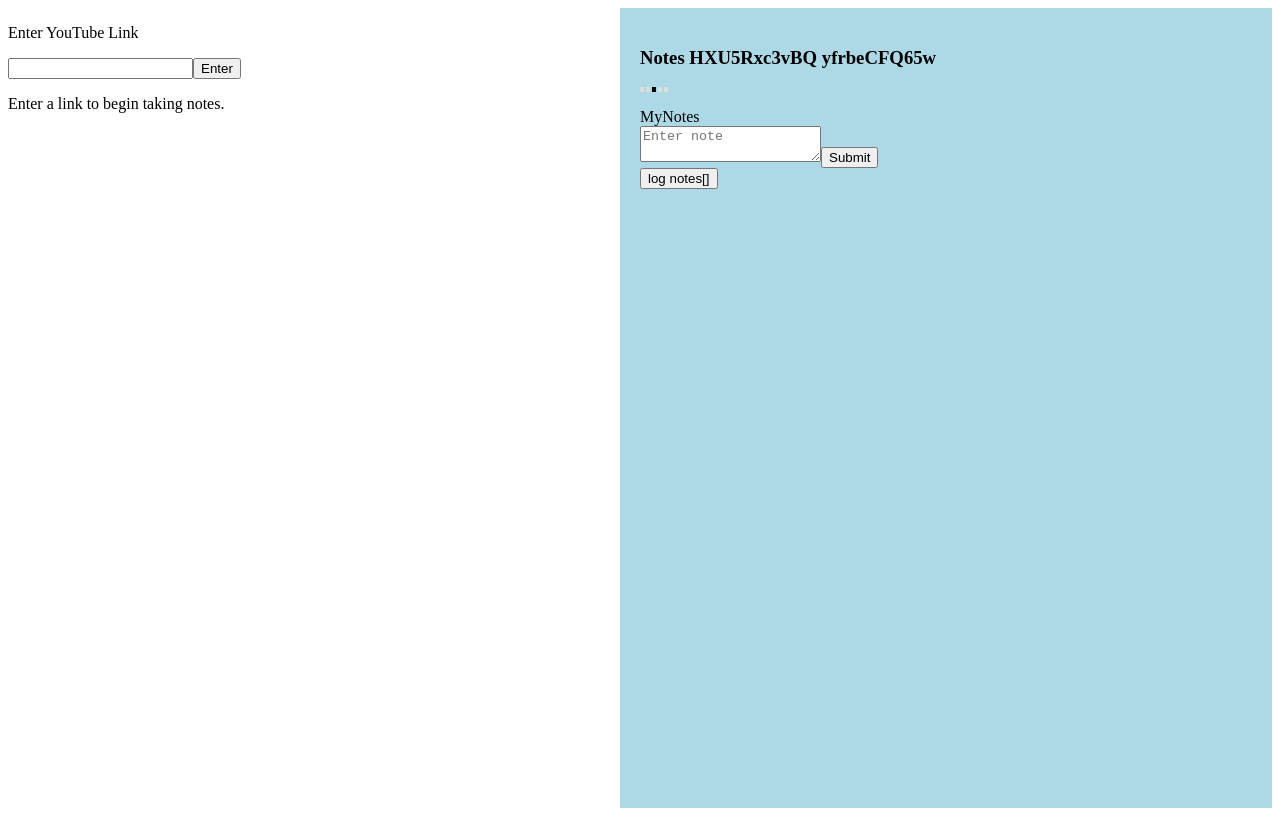
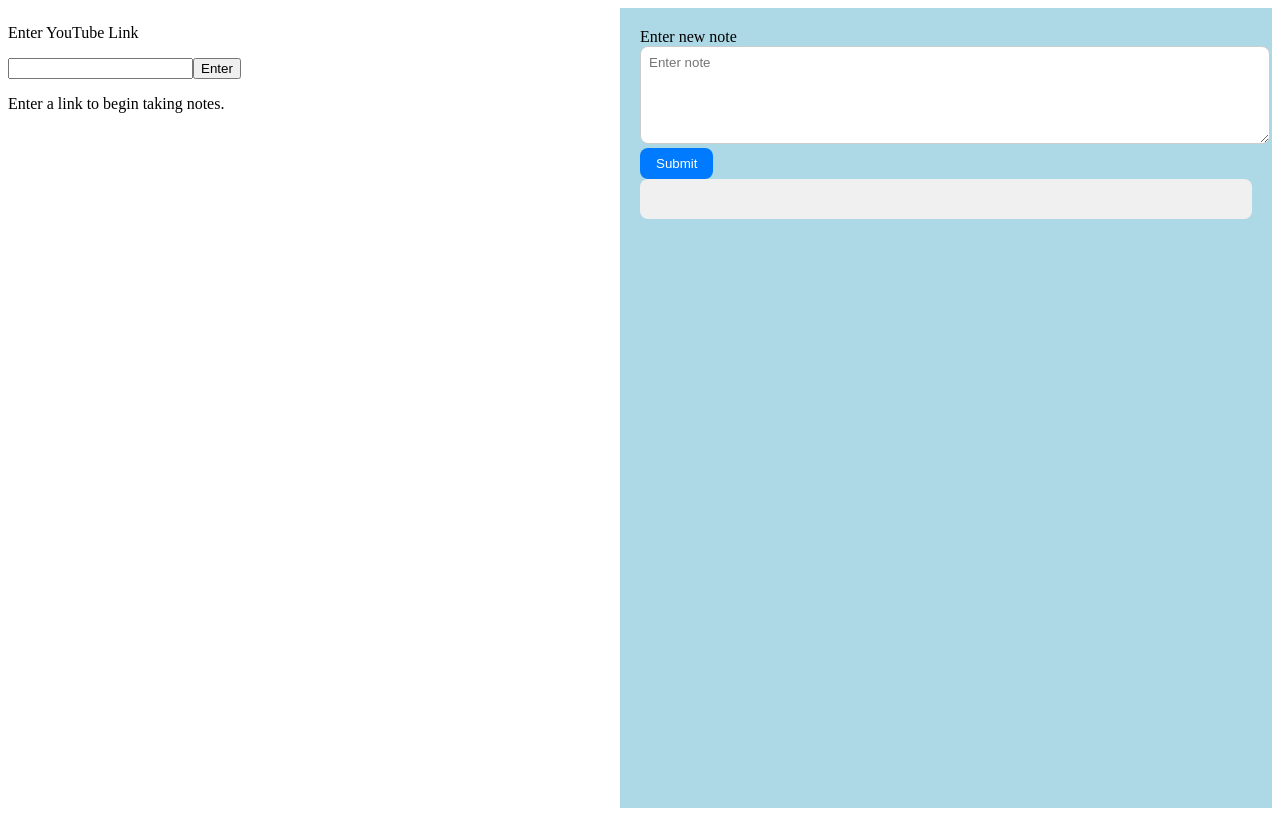
Before and after one commit to coolport/scribe, a React (Vite) app: page / in a window 1280 px wide. Built offline with nearby package versions, Linux system fonts and the light colour scheme.

Commit message:
chore: chatbox cleanup

```diff
--- a/src/ChatBox.tsx
+++ b/src/ChatBox.tsx
@@ -1,4 +1,5 @@
 import { useState, type ChangeEvent, type FormEvent } from "react";
+import styles from './styles/ChatBox.module.css';
 
 interface Note {
   id: number;
@@ -8,10 +9,6 @@ interface Note {
 function MyChatBox() {
   const [notes, setNotes] = useState<Note[]>([]);
   const [userNoteString, setUserNoteString] = useState<string>('');
-
-  const testOut = (): void => {
-    console.log(notes)
-  }
 
   const handleDelete = (id: Note['id']): void => {
     console.log(id);
@@ -57,12 +54,7 @@ function MyChatBox() {
   return (
     <>
       <div>
-        <ul>
-          {listMap}
-        </ul>
-      </div>
-      <div>
-        MyNotes
+        Enter new note
         <form
           onSubmit={(e: FormEvent<HTMLFormElement>): void => {
             e.preventDefault();
@@ -70,6 +62,7 @@ function MyChatBox() {
           }}
         >
           <textarea
+            className={styles.textarea}
             value={userNoteString}
             placeholder="Enter note"
             onChange={(e: ChangeEvent<HTMLTextAreaElement>): void => {
@@ -79,16 +72,15 @@ function MyChatBox() {
             }}
           ></textarea>
           <button
+            className={styles.button}
             type="submit"
           >Submit</button>
         </form>
       </div>
-      <div>
-        <button
-          onClick={testOut}
-
-
-        >log notes[]</button>
+      <div className={styles.cardsContainer}>
+        <ul>
+          {listMap}
+        </ul>
       </div>
     </>
 
--- a/src/Home.tsx
+++ b/src/Home.tsx
@@ -52,16 +52,16 @@ function Home() {
         </div>
 
         <div className={styles.right}>
-          <h3>Notes
-            HXU5Rxc3vBQ
-            yfrbeCFQ65w
-          </h3>
+          {/* <h3>Notes */}
+          {/*   HXU5Rxc3vBQ */}
+          {/*   yfrbeCFQ65w */}
+          {/* </h3> */}
 
           {/* <div className={styles.rightTextContainer} > */}
           {/*   <ChatBox /> */}
           {/* </div> */}
           <div>
-            <div className={styles.loader}></div>
+            {/* <div className={styles.loader}></div> */}
             <ChatBox />
           </div>
 
--- a/src/styles/ChatBox.module.css
+++ b/src/styles/ChatBox.module.css
@@ -12,7 +12,7 @@
   padding: 0;
 }
 
-.noteItem {
+.cardsContainer {
   background-color: #f0f0f0;
   padding: 0.75rem;
   border-radius: 8px;
@@ -29,10 +29,10 @@
 
 .button {
   align-self: flex-end;
-  /* padding: 0.5rem 1rem; */
-  /* border-radius: 8px; */
-  /* border: none; */
-  /* background-color: #007bff; */
-  /* color: white; */
-  /* cursor: pointer; */
+  padding: 0.5rem 1rem;
+  border-radius: 8px;
+  border: none;
+  background-color: #007bff;
+  color: white;
+  cursor: pointer;
 }
```
